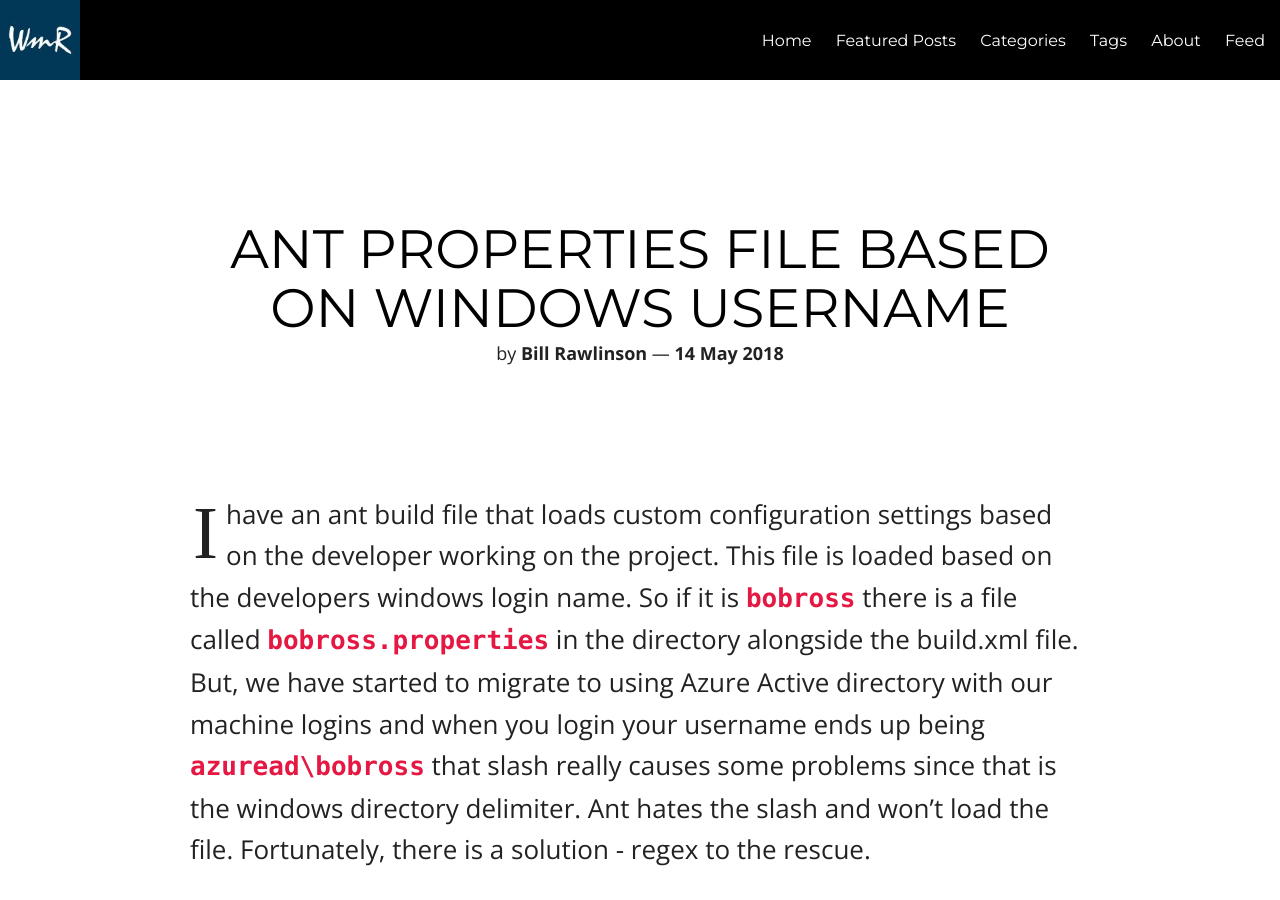
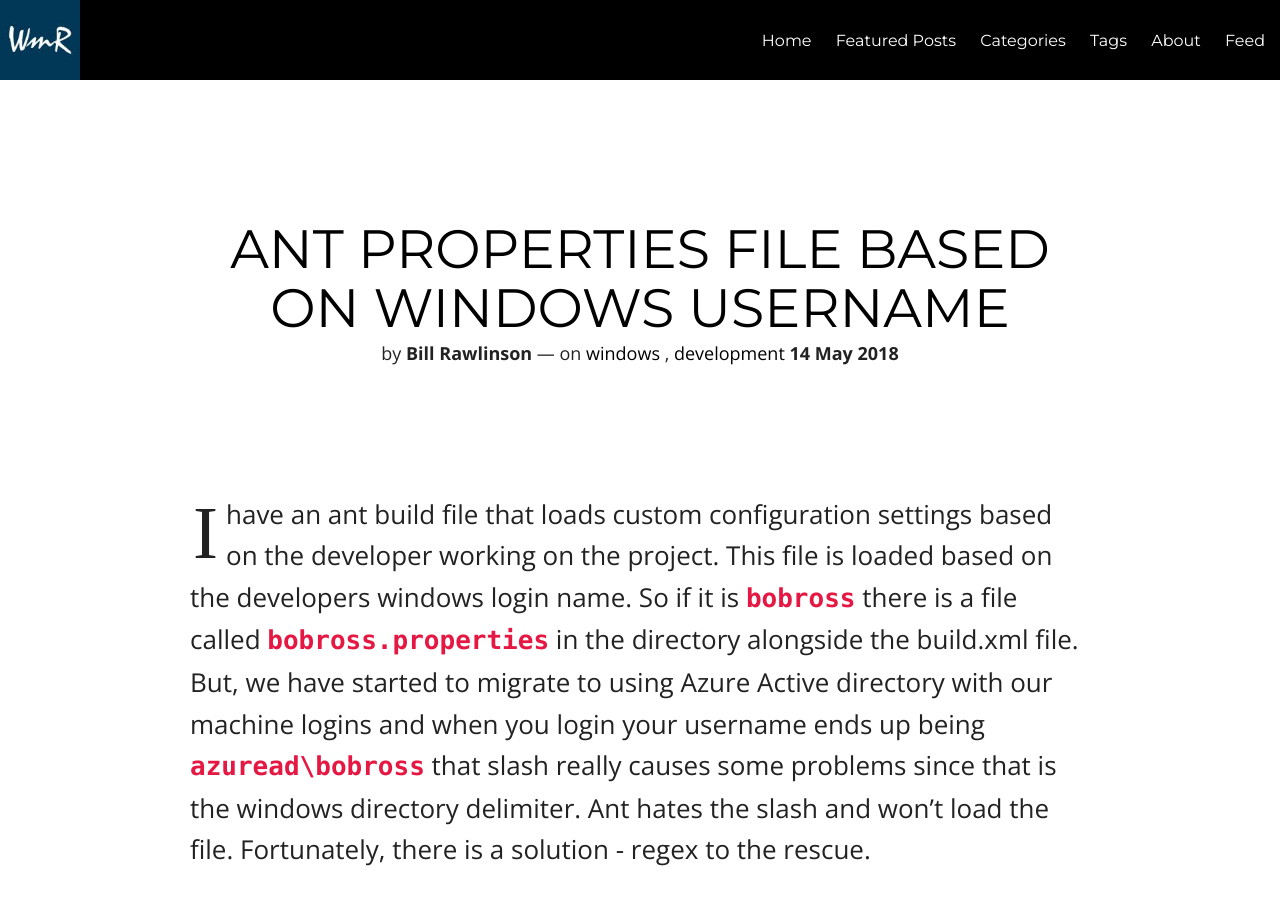
Before and after one commit to finalcut/finalcut.github.io, a Jekyll site: the page built from _posts/2019-01-11-ant-username-properties-file.md, in a window 1280 px wide and 900 px high. Built offline with Jekyll 4.4.1, drawn with Linux system fonts in a browser that asks for light colours; nearby versions of some CDN libraries; comment, search, counter and statistics services are not loaded.

Commit message:
Update 2019-01-11-ant-username-properties-file.md

```diff
--- a/_posts/2019-01-11-ant-username-properties-file.md
+++ b/_posts/2019-01-11-ant-username-properties-file.md
@@ -1,14 +1,10 @@
 ---
 layout: post
 title: "Ant Properties File Based on Windows Username"
-description: If you login with a azure active directory account to a windows machien your username will contain a slash and ant cant handle that.  Here is the fix.
-headline:
-date: 2018-05-14 09:23:25 -0400
+description: "If you login with a azure active directory account to a windows machien your username will contain a slash and ant cant handle that.  Here is the fix."
+date: 2018-05-14
 category: windows,development
-tags: []
-imagefeature:
-mathjax:
-chart:
+tags: [windows,development]
 comments: true
 featured: false
 ---
```
